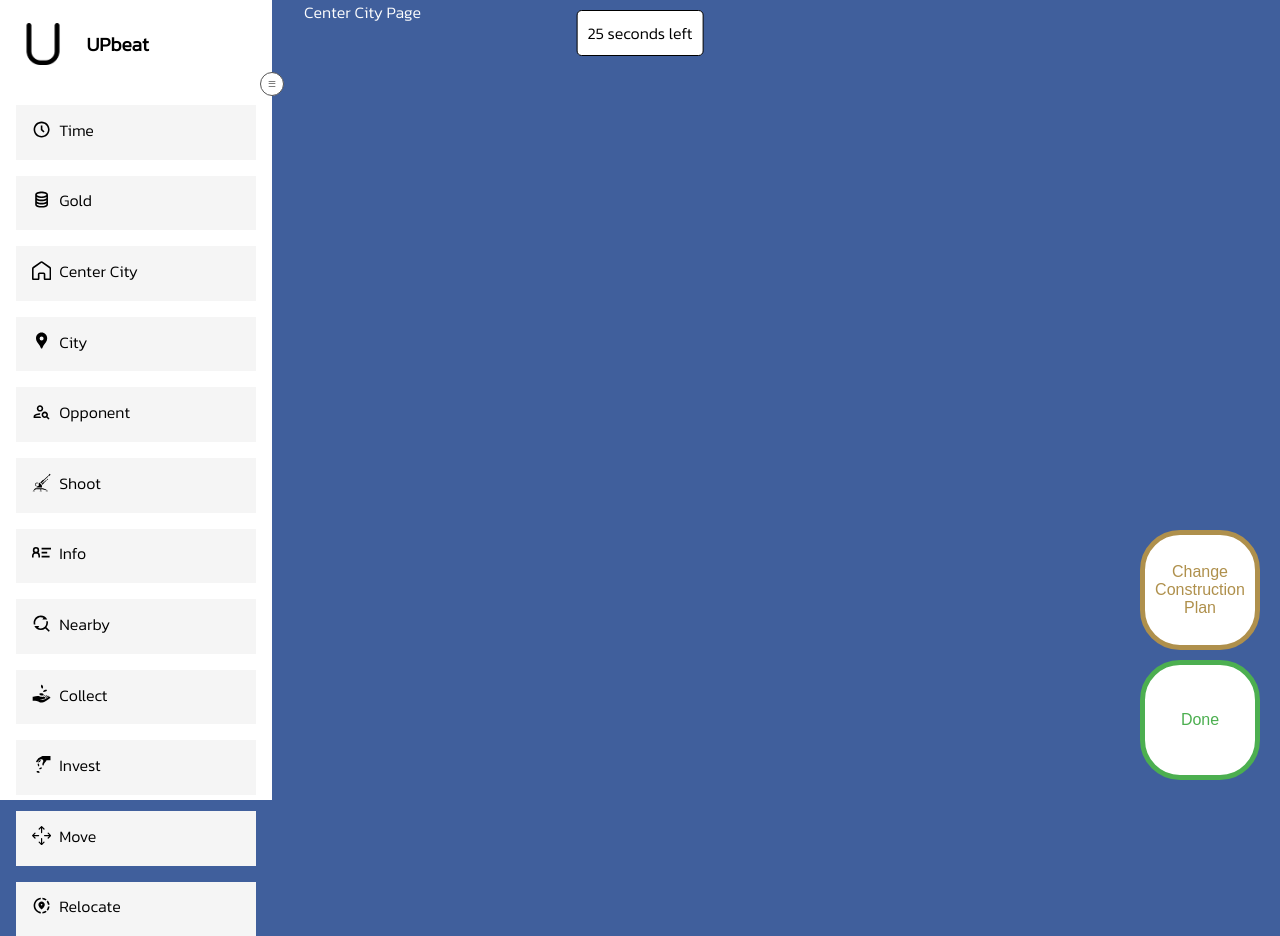
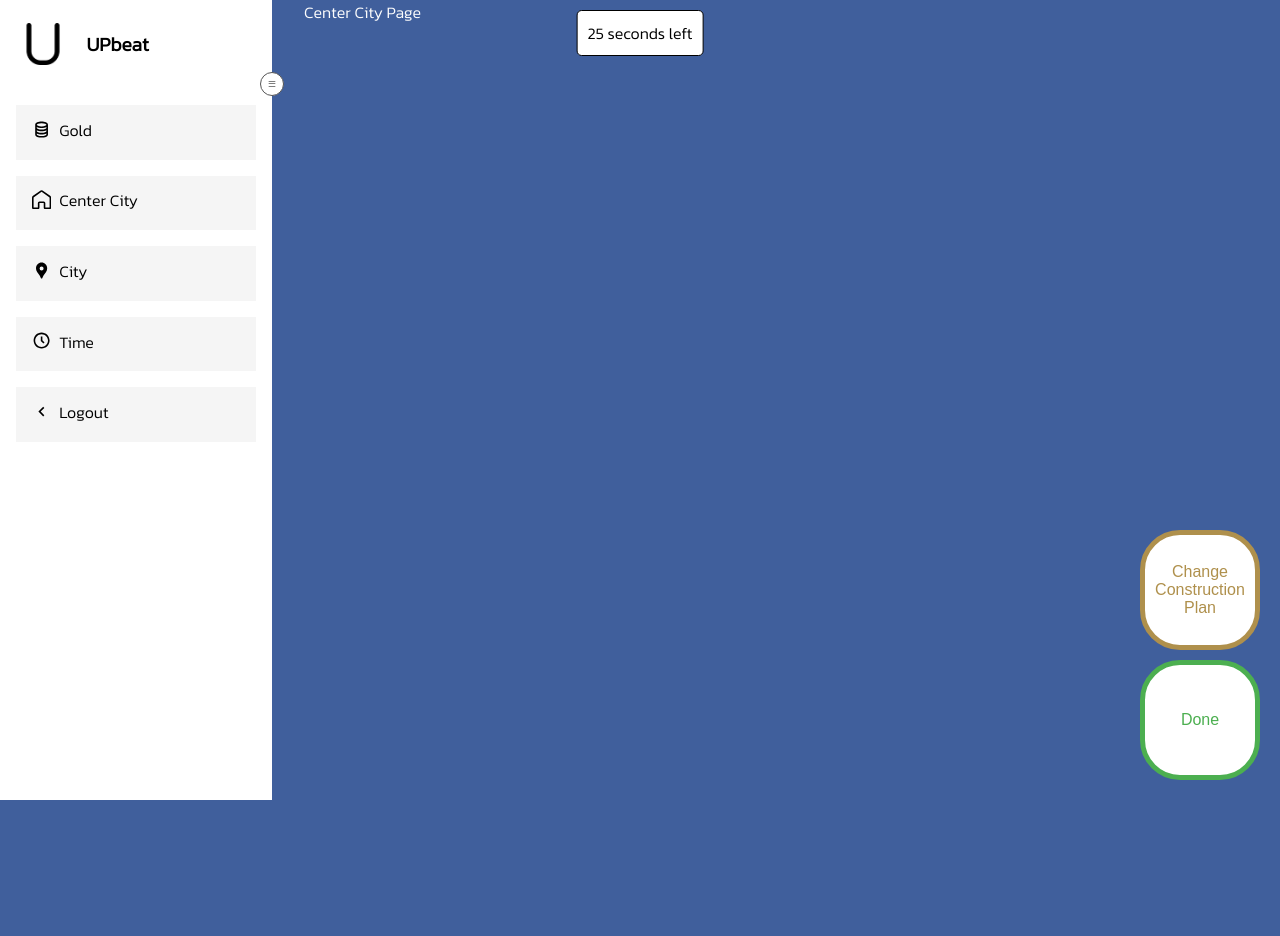
Before and after one commit to Kitanonsan/UPBEAT, a Next.js app in the folder front-end/game/: page /Game in a window 1280 px wide. After the commit the page ends 800 px from the top, so only its background shows below. Built offline with nearby package versions, Linux system fonts and the light colour scheme.

Commit message:
Add pop up Change construction plan in game page

```diff
--- a/front-end/game/src/components/ConstructionplanButton.tsx
+++ b/front-end/game/src/components/ConstructionplanButton.tsx
@@ -1,7 +1,48 @@
+import { useState } from "react";
+
 export default function ConstructionButton() {
+  const [isClicked, setIsClicked] = useState(false);
+  const [constructionPlan, setConstructionPlan] = useState("");
+
+  const handleButtonClick = () => {
+    setIsClicked(true);
+  };
+
+  const handleInputChange = (event: React.ChangeEvent<HTMLInputElement>) => {
+    const newConstructionPlan = event.target.value;
+    setConstructionPlan(newConstructionPlan);
+  };
+
+  const handleSubmit = (event: React.FormEvent<HTMLFormElement>) => {
+    event.preventDefault();
+    // Do something with the constructionPlan value, e.g. submit it to a server
+    console.log("Construction plan submitted:", constructionPlan);
+    setIsClicked(false);
+    setConstructionPlan("");
+  };
+
   return (
-    <a href="">
-      <button className="Construction-button">Change Construction Plan</button>
-    </a>
+    <div className="form-wrapper">
+      {isClicked ? (
+        <form onSubmit={handleSubmit} className="form">
+          <label className="label">
+            <h3>Enter Construction Plan : </h3>
+            <input
+              type="text"
+              value={constructionPlan}
+              onChange={handleInputChange}
+              className="input"
+            />
+          </label>
+          <button type="submit" className="button">
+            Submit
+          </button>
+        </form>
+      ) : (
+        <button className="Construction-button" onClick={handleButtonClick}>
+          Change Construction Plan
+        </button>
+      )}
+    </div>
   );
 }
--- a/front-end/game/src/components/Sidebar.tsx
+++ b/front-end/game/src/components/Sidebar.tsx
@@ -18,13 +18,6 @@ import { SidebarContext } from "./SidebarContext";
 
 const sidebarItem = [
   {
-    name: "Time",
-    href: "/",
-    icon: BiTimeFive,
-    time: 60,
-    text: "Hello",
-  },
-  {
     name: "Gold",
     href: "/",
     icon: BiCoinStack,
@@ -42,44 +35,16 @@ const sidebarItem = [
     icon: MdLocationPin,
   },
   {
-    name: "Opponent",
-    href: "/Opponent",
-    icon: MdOutlinePersonSearch,
+    name: "Time",
+    href: "/",
+    icon: BiTimeFive,
+    time: 60,
   },
   {
-    name: "Shoot",
-    href: "/Shoot",
-    icon: GiAntiAircraftGun,
-  },
-  {
-    name: "Info",
-    href: "/Info",
-    icon: GrContactInfo,
-  },
-  {
-    name: "Nearby",
-    href: "/",
-    icon: RiFindReplaceLine,
-  },
-  {
-    name: "Collect",
-    href: "/",
-    icon: GiReceiveMoney,
-  },
-  {
-    name: "Invest",
-    href: "/",
-    icon: GiPayMoney,
-  },
-  {
-    name: "Move",
-    href: "/",
-    icon: BsArrowsMove,
-  },
-  {
-    name: "Relocate",
-    href: "/",
-    icon: MdShareLocation,
+    name: "Logout",
+    href: "/ConstructionPlanPage",
+    icon: MdOutlineKeyboardArrowLeft,
+    className: "logout-button",
   },
 ];
 
--- a/front-end/game/src/styles/globals.css
+++ b/front-end/game/src/styles/globals.css
@@ -260,3 +260,39 @@ body {
   border-radius: 10px;
   cursor: pointer;
 }
+
+/*Change Construction PLan Button--------------------------------------------------------------------------*/
+
+.form-wrapper {
+  display: flex;
+  justify-content: center;
+  align-items: flex-end;
+  height: 100vh;
+}
+
+.form {
+  display: flex;
+  flex-direction: row;
+  align-items: center;
+}
+
+.label {
+  margin-bottom: 10px;
+}
+
+.input {
+  font-family: "Kanit", sans-serif;
+  font-weight: bold;
+  font-size: 16px;
+  text-align: left;
+  width: 800px;
+  height: 50px;
+}
+
+.button {
+  margin-top: 15px;
+  border: none;
+  border-radius: 10px;
+  border: 5px solid rgb(35, 224, 60);
+  padding: 10px 20px;
+}
```
Also changed, not shown: front-end/game/CopyScript.txt (added).
